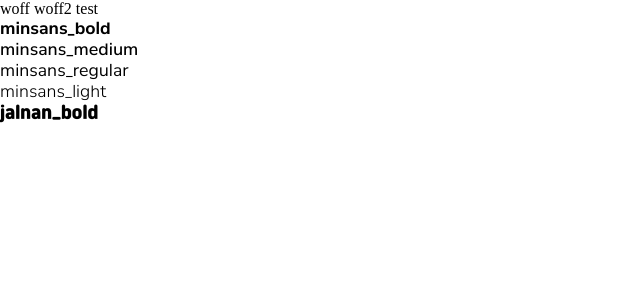
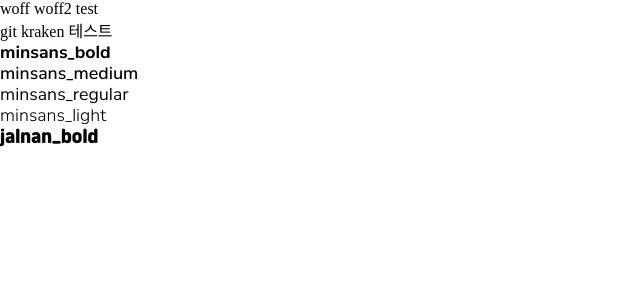
Before and after one commit to sago-panda/sapari-fe, a React (Vite) app: page / in a window 1280 px wide. Shown: the top 300 px of the page, without its empty margins (0-640 px from the left). Built offline with nearby package versions, Linux system fonts and the light colour scheme.

Commit message:
[test] git kraken test

```diff
--- a/src/App.tsx
+++ b/src/App.tsx
@@ -11,6 +11,7 @@ function App() {
     <>
       <div>
         <div>woff woff2 test</div>
+        <div>git kraken 테스트</div>
         <div style={{ fontFamily: 'minsans_bold' }}>minsans_bold</div>
         <div style={{ fontFamily: 'minsans_medium' }}>minsans_medium</div>
         <div style={{ fontFamily: 'minsans_regular' }}>minsans_regular</div>
```
